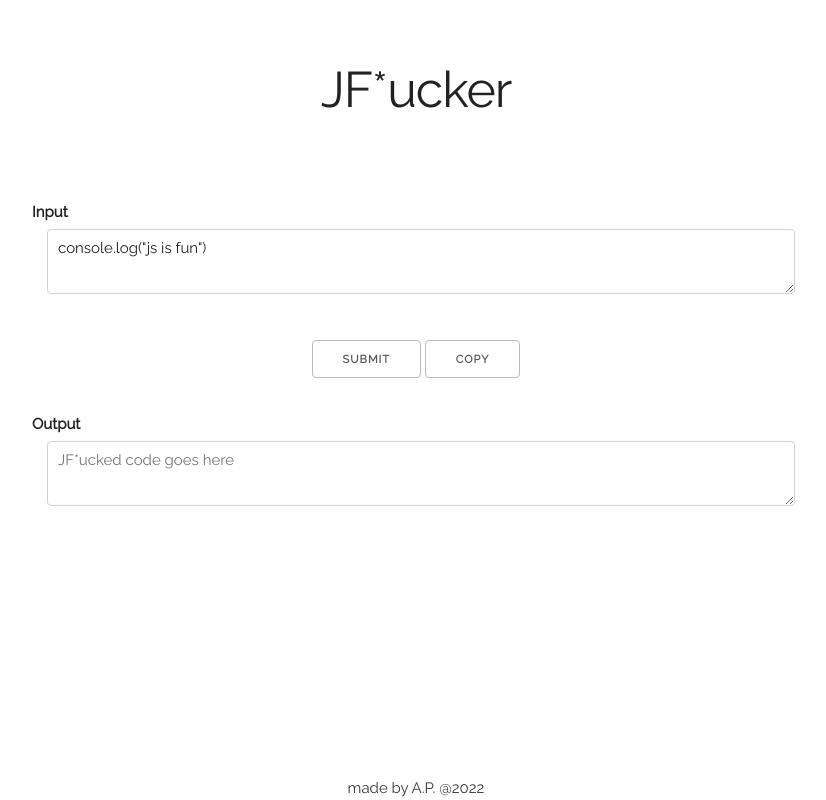
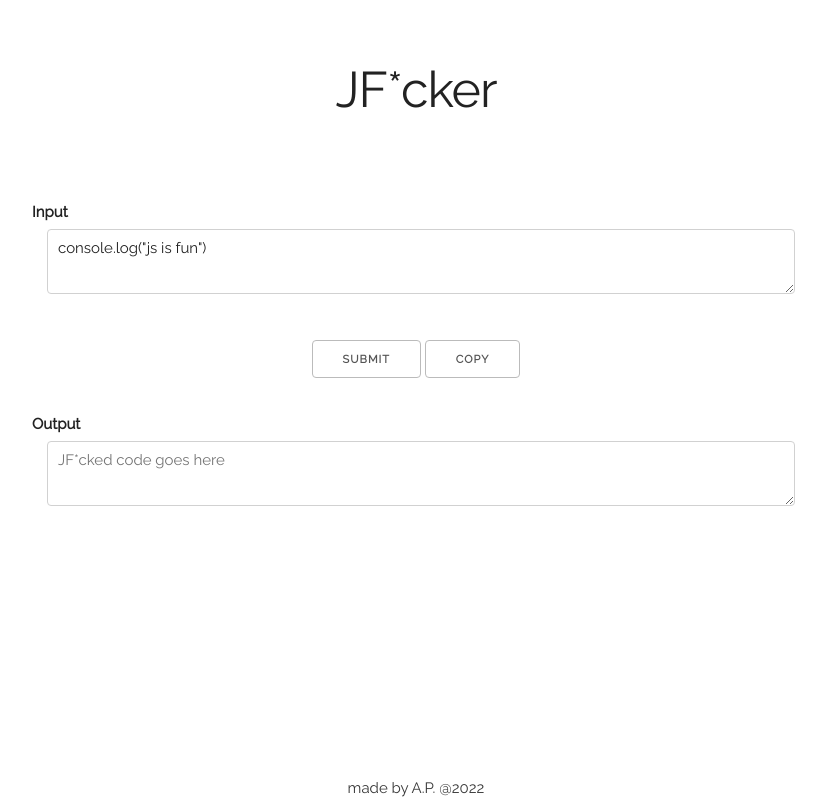
Before and after one commit to engels-hub/CrazyJs, a plain HTML site: page index.html in a window 1280 px wide. Shown: the whole page, without its empty margins (224-1050 px from the left). Drawn offline with Linux system fonts and the light colour scheme.

Commit message:
Update index.html

```diff
--- a/index.html
+++ b/index.html
@@ -21,7 +21,7 @@
 <body >
 
     <header>
-        <H1>JF*ucker</H1>
+        <H1>JF*cker</H1>
     </header>
     <main>
         <div>
@@ -35,7 +35,7 @@
         <br>
         <div >
         <label for="ans" style="text-align: left; ">Output</label>
-        <textarea id="answer" name="ans" cols="100" readonly style="overflow:hidden; margin-bottom: 5%" placeholder="JF*ucked code goes here"></textarea>
+        <textarea id="answer" name="ans" cols="100" readonly style="overflow:hidden; margin-bottom: 5%" placeholder="JF*cked code goes here"></textarea>
         </div>
     </main>
 
```
